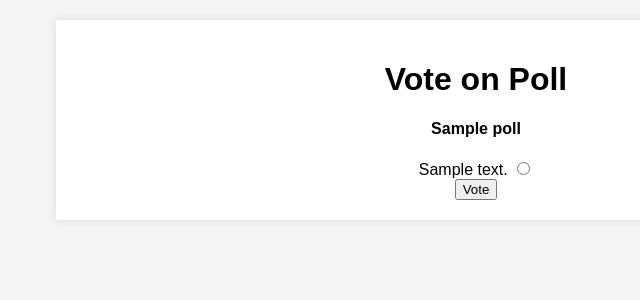
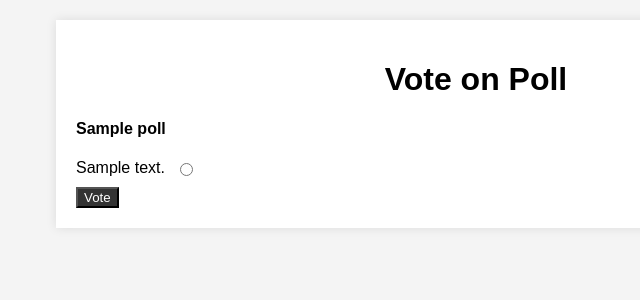
Before and after one commit to MaheelLLC/CIS-375-Vote-Project, a Django app: template vote_app/templates/vote.html in a window 1280 px wide. Shown: the part 56-356 px from the top of the page, without its empty margins (164-804 px from the left). Run offline with Django 5.2, Linux system fonts and the light colour scheme; the template is opened without the code that fills it: values that come from a table or form of the project are taken from there, others are empty; a user stored in the database is signed in; tables that the repository leaves empty hold one stand-in row (values such as "Sample post").

Commit message:
Update vote.css

```diff
--- a/vote_app/static/css/vote.css
+++ b/vote_app/static/css/vote.css
@@ -1,3 +1,23 @@
-.vote-container {
-	text-align: center;
+.vote-container  {
+	text-items: center;
 }
+
+.poll-container {
+	text-items: center;
+}
+
+.options-container {
+	display: flex;
+	align-items: center;
+	margin-bottom: 10px;
+}
+
+.option-label {
+	margin-right: 10px;
+     font-weight: normal;
+}
+
+.publish {
+	background-color: #333;
+     color: white;
+}
```
